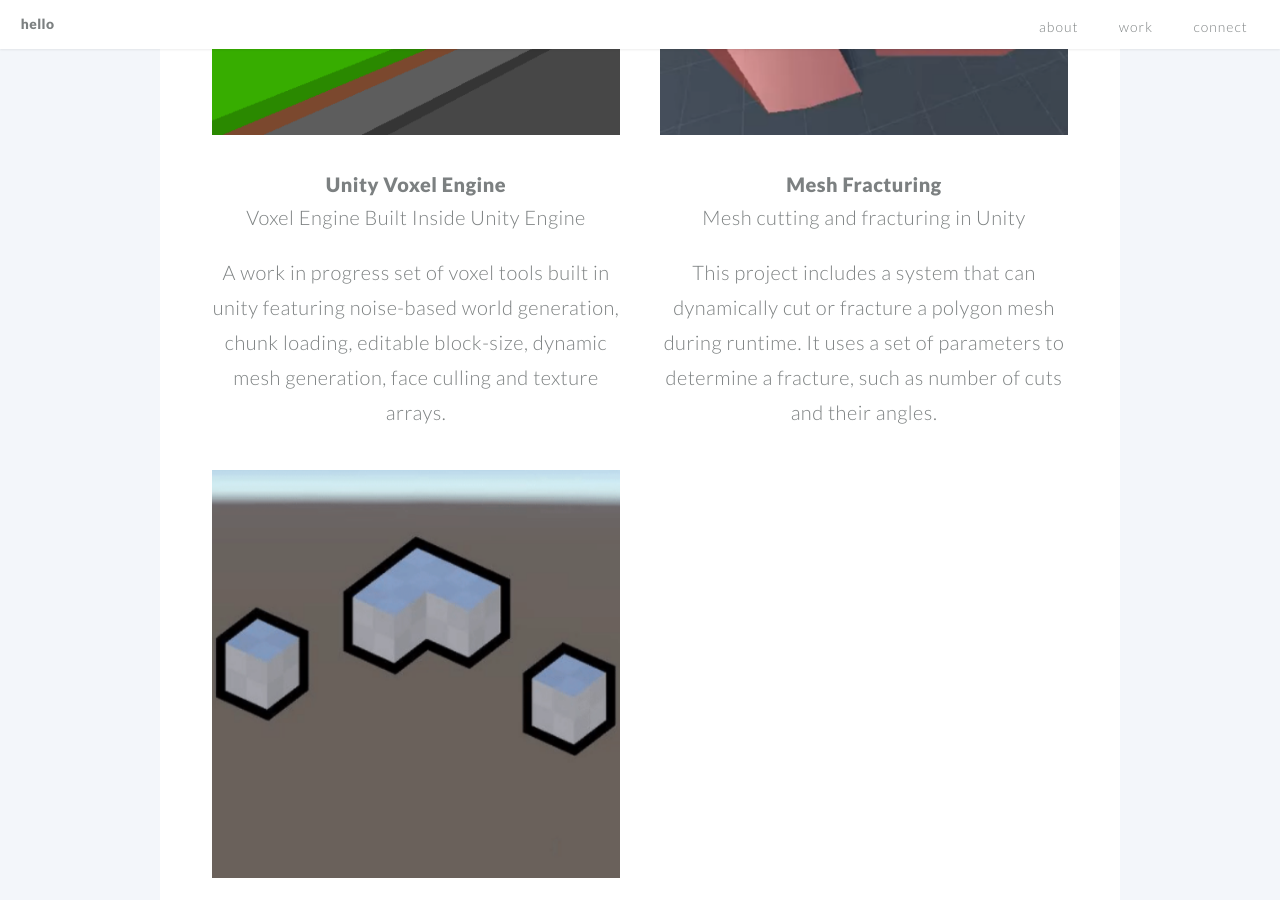
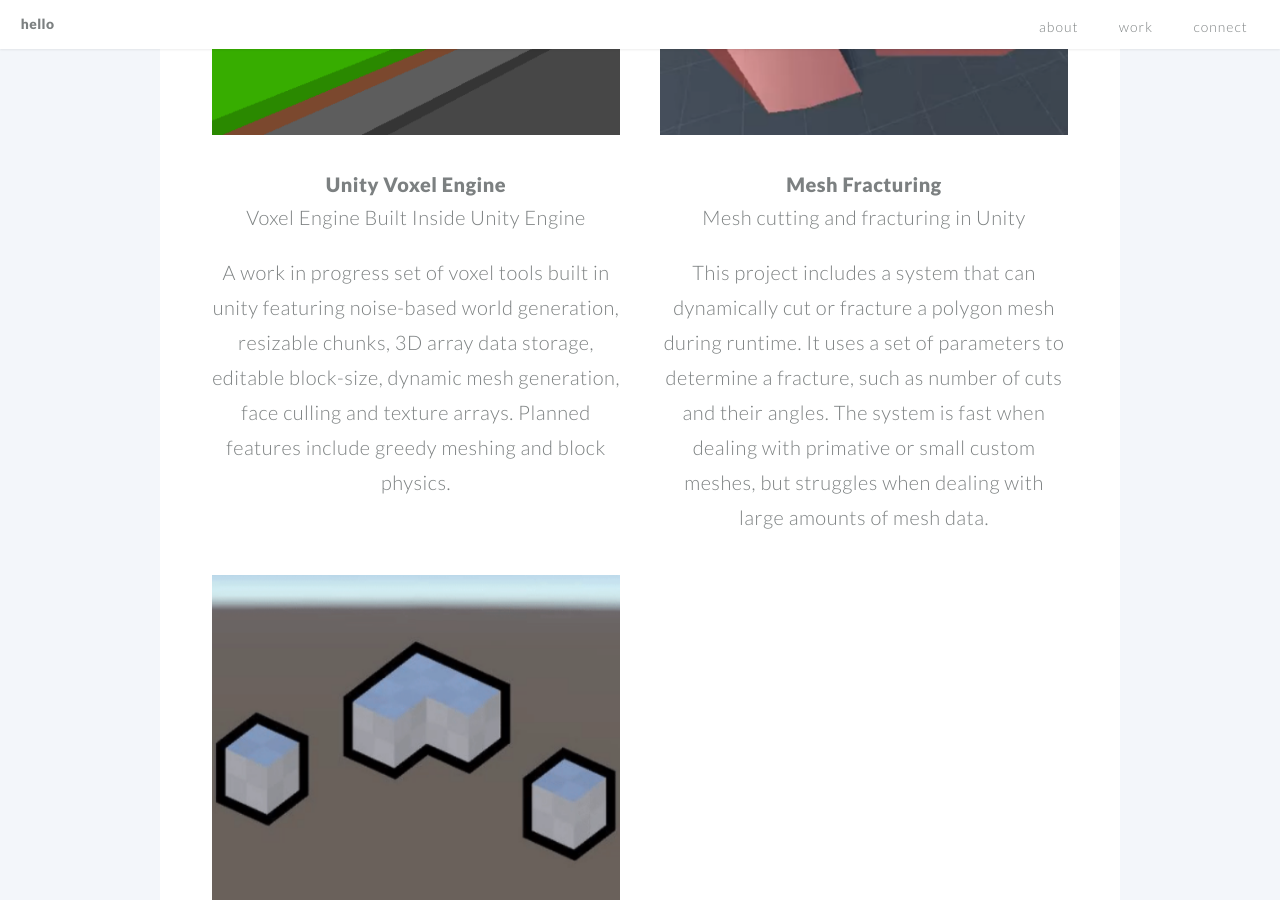
Before and after one commit to Elliotmartin97/Elliotmartin97.github.io, a Jekyll site: the page built from index.md, in a window 1280 px wide and 900 px high, scrolled down 3576 px. Built offline with Jekyll 4.4.1, drawn with Linux system fonts in a browser that asks for light colours.

Commit message:
edited info on projects to line up easier

```diff
--- a/_includes/example4.html
+++ b/_includes/example4.html
@@ -1,3 +1,3 @@
 <h1><a href="https://github.com/Elliotmartin97/UnityVoxelEngine">Unity Voxel Engine</a></h1>
 <h2>Voxel Engine Built Inside Unity Engine<h2>
-<p>A work in progress set of voxel tools built in unity featuring noise-based world generation, chunk loading, editable block-size, dynamic mesh generation, face culling and texture arrays.</p>
+<p>A work in progress set of voxel tools built in unity featuring noise-based world generation, resizable chunks, 3D array data storage, editable block-size, dynamic mesh generation, face culling and texture arrays. Planned features include greedy meshing and block physics. </p>
--- a/_includes/example5.html
+++ b/_includes/example5.html
@@ -1,3 +1,3 @@
 <h1><a href="https://github.com/Elliotmartin97/MeshFracturing">Mesh Fracturing</a></h1>
 <h2>Mesh cutting and fracturing in Unity<h2>
-<p>This project includes a system that can dynamically cut or fracture a polygon mesh during runtime. It uses a set of parameters to determine a fracture, such as number of cuts and their angles.</p>
+<p>This project includes a system that can dynamically cut or fracture a polygon mesh during runtime. It uses a set of parameters to determine a fracture, such as number of cuts and their angles. The system is fast when dealing with primative or small custom meshes, but struggles when dealing with large amounts of mesh data.</p>
```
